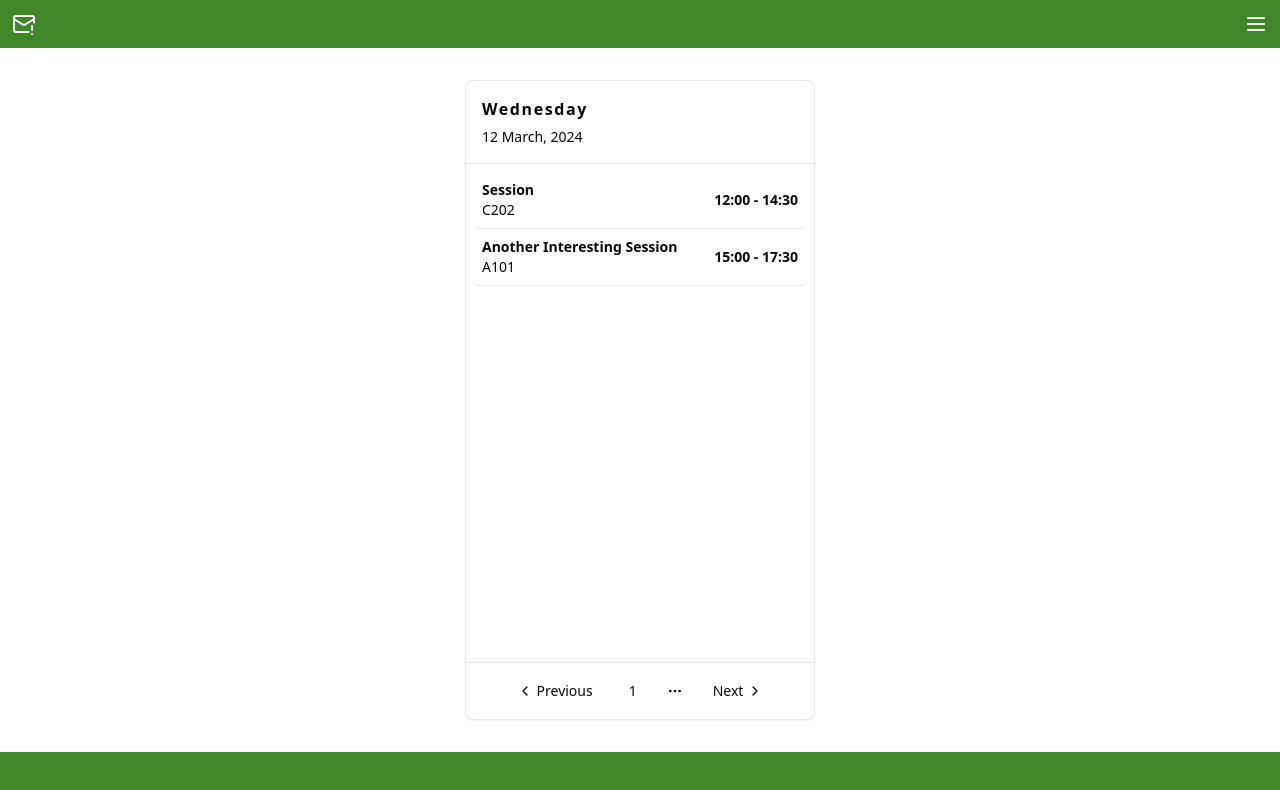
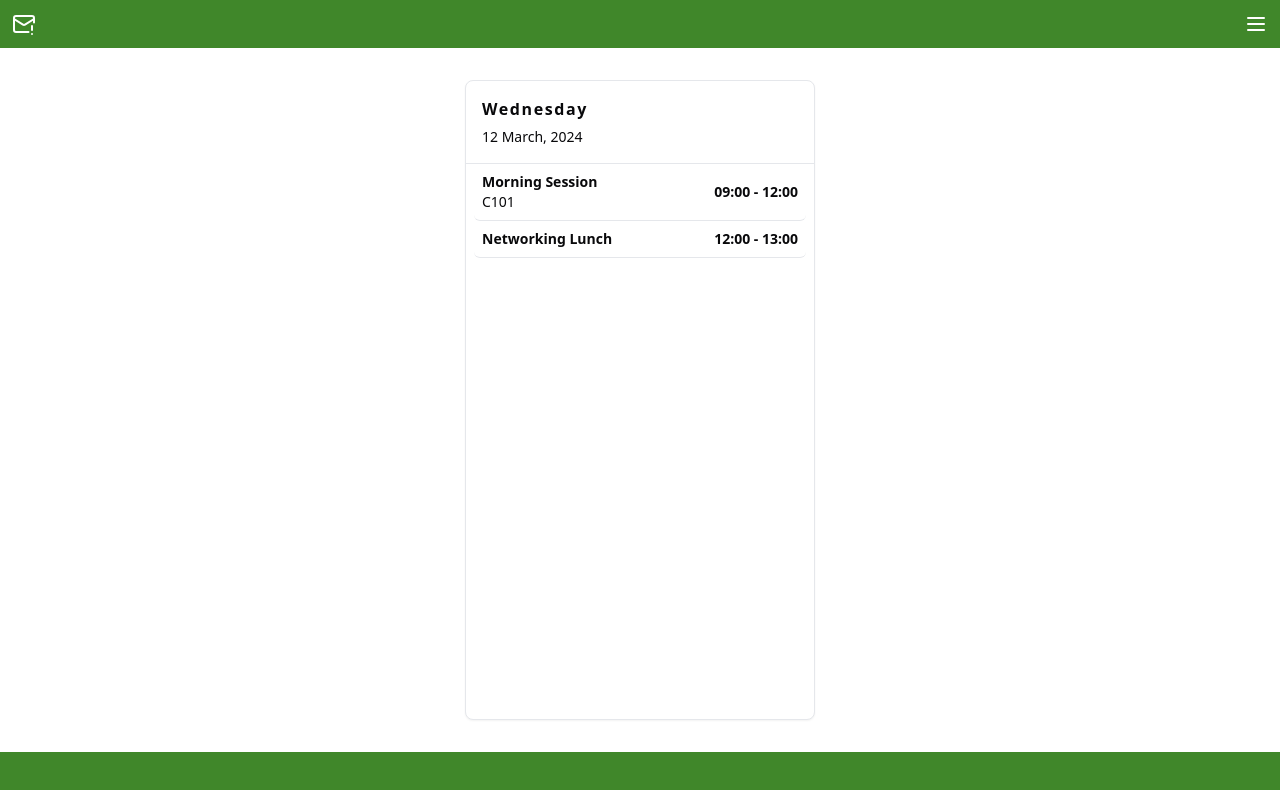
Before and after one commit to jakub-lesniewski/conf-handler-client, a React (Vite) app: page /conference in a window 1280 px wide. Shown: the top 790 px of the page. Built offline with nearby package versions, Linux system fonts and the light colour scheme.

Commit message:
added session and event components

```diff
--- /dev/null
+++ b/src/pages/(logged-in)/conference/conference-types.ts
@@ -0,0 +1,28 @@
+export type TimelineElement = Session | Event;
+
+export type Session = {
+  id: string;
+  name: string;
+  duration: string;
+  city: string;
+  street: string;
+  building: string;
+  roomNumber: string;
+  eventList: (Event | Lecture)[];
+};
+
+export type Event = {
+  id: string;
+  name: string;
+  duration: string;
+};
+
+export type Lecture = Event & {
+  abstract: string;
+  lecturer: string;
+  topic: string;
+};
+
+export function isSession(element: TimelineElement): element is Session {
+  return !!(element as Session).roomNumber;
+}
--- /dev/null
+++ b/src/pages/(logged-in)/conference/event-item.tsx
@@ -0,0 +1,16 @@
+import { Event } from "./conference-types";
+
+type EventItemProps = {
+  event: Event;
+};
+
+export default function EventItem({ event }: EventItemProps) {
+  console.log(event);
+
+  return (
+    <>
+      <p className="text-sm font-semibold">{event.name}</p>
+      <p className="text-sm font-semibold">{event.duration}</p>
+    </>
+  );
+}
--- /dev/null
+++ b/src/pages/(logged-in)/conference/loader.ts
@@ -0,0 +1,45 @@
+import { TimelineElement } from "./conference-types";
+
+export async function loader(): Promise<TimelineElement[]> {
+  const timeline: TimelineElement[] = [
+    {
+      id: "session1",
+      name: "Morning Session",
+      duration: "09:00 - 12:00",
+      city: "New York",
+      street: "Main Street",
+      building: "123",
+      roomNumber: "C101",
+      eventList: [
+        {
+          id: "event1",
+          name: "Networking Breakfast",
+          duration: "09:00 - 10:00",
+        },
+        {
+          id: "lecture1",
+          name: "Introduction to Artificial Intelligence",
+          duration: "10:00 - 11:00",
+          abstract: "This lecture will cover the basics of AI.",
+          lecturer: "Dr. John Smith",
+          topic: "Artificial Intelligence",
+        },
+        {
+          id: "lecture2",
+          name: "Machine Learning Fundamentals",
+          duration: "11:00 - 12:00",
+          abstract: "This lecture will introduce the fundamentals of machine learning.",
+          lecturer: "Dr. Emily Johnson",
+          topic: "Machine Learning",
+        },
+      ],
+    },
+    {
+      id: "event2",
+      name: "Networking Lunch",
+      duration: "12:00 - 13:00",
+    },
+  ];
+
+  return timeline;
+}
--- a/src/pages/(logged-in)/conference/page.tsx
+++ b/src/pages/(logged-in)/conference/page.tsx
@@ -1,41 +1,12 @@
-import { Card, CardContent, CardFooter, CardHeader } from "@/components/ui/card";
-import {
-  Pagination,
-  PaginationContent,
-  PaginationEllipsis,
-  PaginationItem,
-  PaginationLink,
-  PaginationNext,
-  PaginationPrevious,
-} from "@/components/ui/pagination";
+import { Card, CardContent, CardHeader } from "@/components/ui/card";
 import Timeline from "./timeline";
-
-export type TimelineElement = {
-  id: string;
-  name: string;
-  timeStart: string;
-  timeEnd: string;
-  roomNumber: string;
-};
-
-const mockData: TimelineElement[] = [
-  {
-    id: "1",
-    name: "Session",
-    timeStart: "12:00",
-    timeEnd: "14:30",
-    roomNumber: "C202",
-  },
-  {
-    id: "2",
-    name: "Another Interesting Session",
-    timeStart: "15:00",
-    timeEnd: "17:30",
-    roomNumber: "A101",
-  },
-];
+import { useLoaderData } from "react-router-dom";
+import { TimelineElement } from "./conference-types";
 
 export default function Conference() {
+  const timeline = useLoaderData() as TimelineElement[]; // fucked up evil casting but react router has no native support for ts???
+  console.log(timeline);
+
   return (
     <Card className="my-8 flex flex-col justify-between w-[350px]">
       <div>
@@ -43,28 +14,11 @@ export default function Conference() {
           <p className="font-bold tracking-widest">Wednesday</p>
           <p className="text-sm">12 March, 2024</p>
         </CardHeader>
+
         <CardContent>
-          <Timeline timelineList={mockData} />
+          <Timeline timeline={timeline} />
         </CardContent>
       </div>
-      <CardFooter className="text-sm border-t pt-2 flex flex-col">
-        <Pagination className="text-foreground">
-          <PaginationContent>
-            <PaginationItem>
-              <PaginationPrevious href="#" />
-            </PaginationItem>
-            <PaginationItem>
-              <PaginationLink href="#">1</PaginationLink>
-            </PaginationItem>
-            <PaginationItem>
-              <PaginationEllipsis />
-            </PaginationItem>
-            <PaginationItem>
-              <PaginationNext href="#" />
-            </PaginationItem>
-          </PaginationContent>
-        </Pagination>
-      </CardFooter>
     </Card>
   );
 }
--- /dev/null
+++ b/src/pages/(logged-in)/conference/session-item.tsx
@@ -0,0 +1,18 @@
+import { Session } from "./conference-types";
+
+type SessionItemProps = {
+  session: Session;
+};
+
+export default function SessionItem({ session }: SessionItemProps) {
+  return (
+    <>
+      <div>
+        <div className="w-24 bg-red-700"></div>
+        <p className="text-sm font-semibold">{session.name}</p>
+        <p className="text-sm">{session.roomNumber}</p>
+      </div>
+      <p className="text-sm font-semibold">{session.duration}</p>
+    </>
+  );
+}
--- a/src/pages/(logged-in)/conference/timeline.tsx
+++ b/src/pages/(logged-in)/conference/timeline.tsx
@@ -1,36 +1,22 @@
-import { TimelineElement } from "./page";
-import { Dialog, DialogTrigger } from "@/components/ui/dialog";
+import { TimelineElement, isSession } from "./conference-types";
+import EventItem from "./event-item";
+import SessionItem from "./session-item";
 
 type TimelineProps = {
-  timelineList: TimelineElement[];
+  timeline: TimelineElement[];
 };
 
-export default function Timeline({ timelineList }: TimelineProps) {
+export default function Timeline({ timeline }: TimelineProps) {
   return (
-    <ol className="mt-2">
-      {timelineList.map((item) => (
-        <TimelineItem key={item.id} item={item} />
+    <ol>
+      {timeline.map((element) => (
+        <li
+          key={element.id}
+          className="border-b p-2 cursor-pointer flex justify-between items-center hover:bg-secondary rounded-md"
+        >
+          {isSession(element) ? <SessionItem session={element} /> : <EventItem event={element} />}
+        </li>
       ))}
     </ol>
   );
 }
-
-type TimelineItemProps = {
-  item: TimelineElement;
-};
-
-function TimelineItem({ item }: TimelineItemProps) {
-  return (
-    <Dialog>
-      <DialogTrigger asChild>
-        <li className="border-b p-2 cursor-pointer flex justify-between items-center hover:bg-secondary rounded-md">
-          <div>
-            <p className="text-sm font-semibold">{item.name}</p>
-            <p className="text-sm">{item.roomNumber}</p>
-          </div>
-          <div className="text-sm font-semibold">{`${item.timeStart} - ${item.timeEnd}`}</div>
-        </li>
-      </DialogTrigger>
-    </Dialog>
-  );
-}
--- a/src/routes.tsx
+++ b/src/routes.tsx
@@ -2,6 +2,7 @@ import { createBrowserRouter } from "react-router-dom";
 import Login from "./pages/login";
 import Layout from "./pages/layout";
 import Conference from "./pages/(logged-in)/conference/page";
+import { loader as conferenceLoader } from "@/pages/(logged-in)/conference/loader";
 
 export const router = createBrowserRouter([
   {
@@ -9,7 +10,11 @@ export const router = createBrowserRouter([
     element: <Layout />,
     children: [
       { path: "/", element: <Login /> },
-      { path: "/conference", element: <Conference /> },
+      {
+        path: "/conference",
+        element: <Conference />,
+        loader: conferenceLoader,
+      },
     ],
   },
 ]);
```
